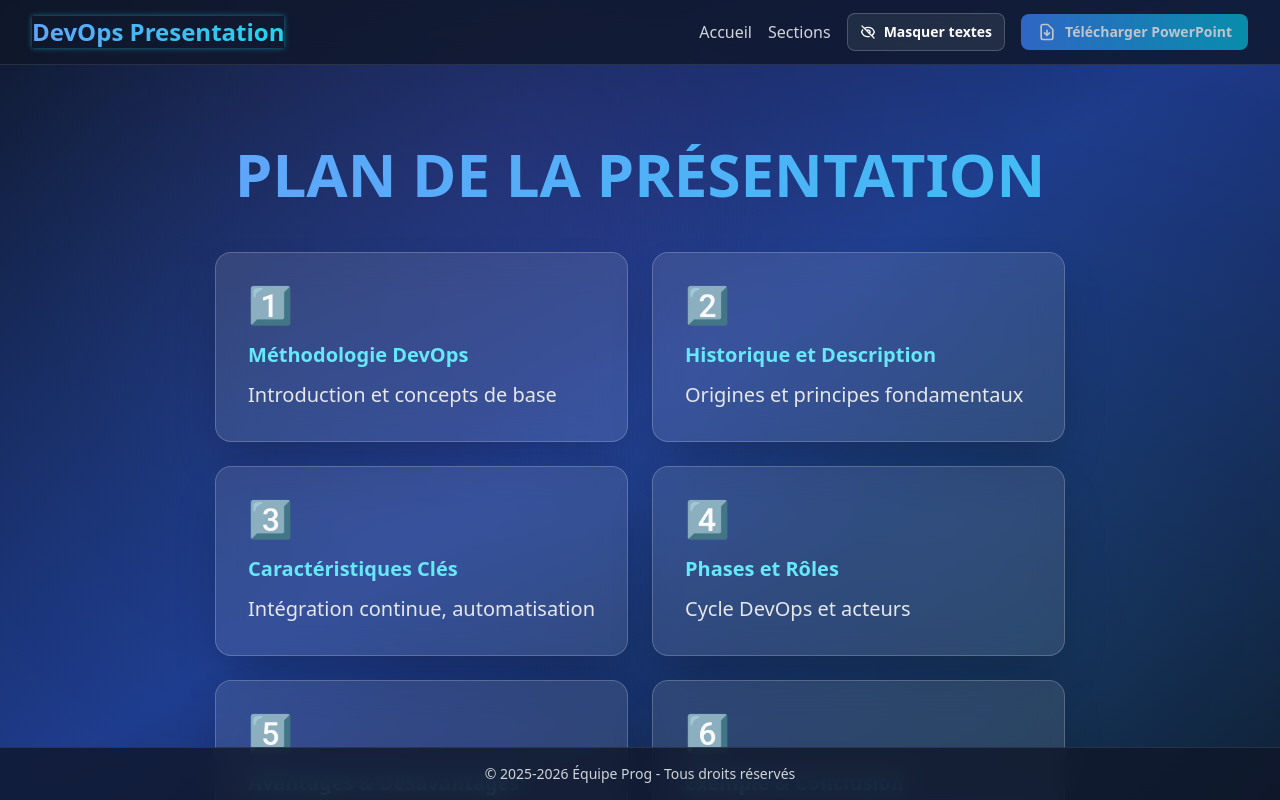
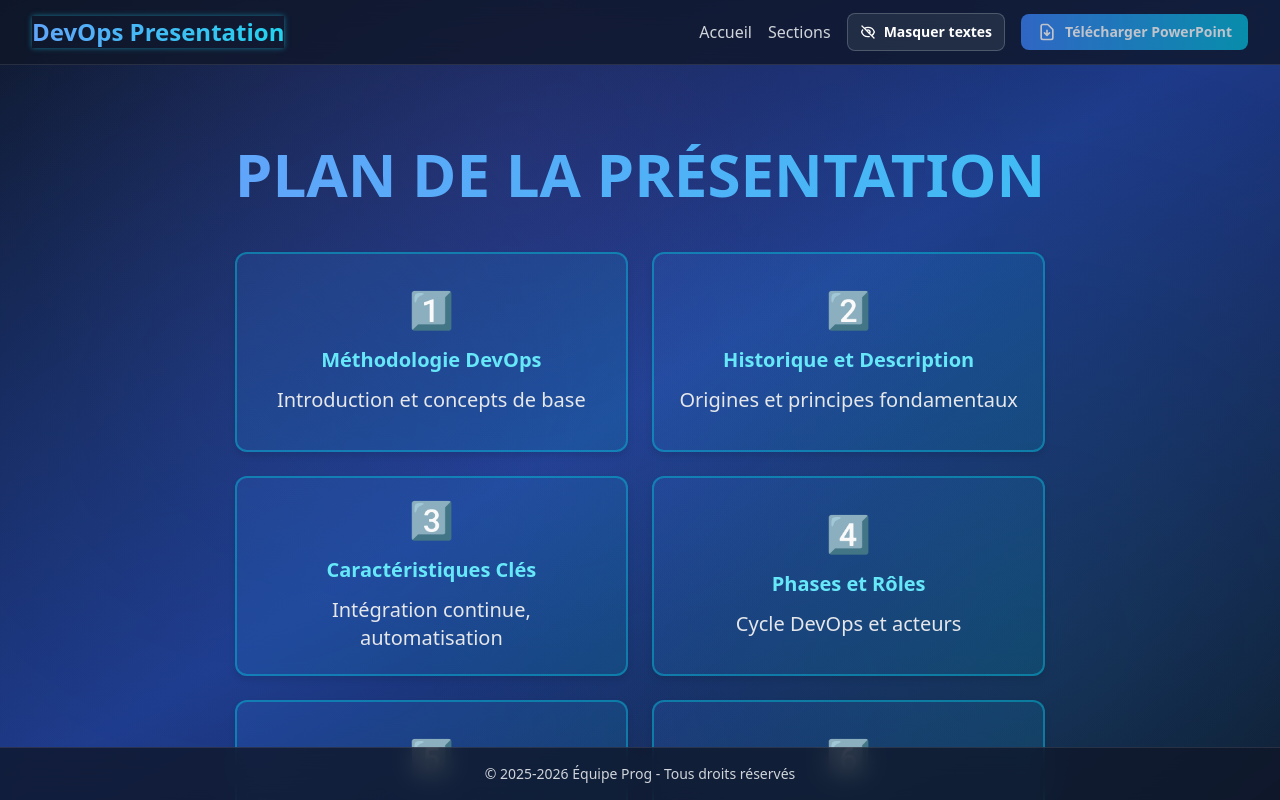
Before and after one commit to LeFab70/devopsexpo, an Angular app: page /plan in a window 1280 px wide. Both pictures are taken after a click on the button "Afficher textes". Shown: the top 800 px of the page. Built offline with nearby package versions, Linux system fonts and the light colour scheme.

Commit message:
feat: ajout de cartes rotatives qui s'ouvrent au scroll pour le plan de présentation

```diff
--- a/src/app/components/plan/plan.css
+++ b/src/app/components/plan/plan.css
@@ -0,0 +1,108 @@
+/* Container pour la carte rotative */
+.rotating-card {
+  perspective: 1000px;
+  height: 200px;
+  position: relative;
+  opacity: 0;
+  transform: translateY(30px);
+  transition: opacity 0.6s ease, transform 0.6s ease;
+}
+
+.rotating-card.opened {
+  opacity: 1;
+  transform: translateY(0);
+}
+
+.rotating-card .card-front,
+.rotating-card .card-back {
+  position: absolute;
+  width: 100%;
+  height: 100%;
+  backface-visibility: hidden;
+  border-radius: 12px;
+  display: flex;
+  flex-direction: column;
+  align-items: center;
+  justify-content: center;
+  transition: transform 0.8s cubic-bezier(0.4, 0, 0.2, 1);
+  box-shadow: 0 4px 6px rgba(0, 0, 0, 0.1);
+}
+
+.rotating-card .card-front {
+  background: linear-gradient(135deg, rgba(59, 130, 246, 0.1) 0%, rgba(6, 182, 212, 0.1) 100%);
+  border: 2px solid rgba(59, 130, 246, 0.3);
+  transform: rotateY(0deg);
+}
+
+.rotating-card .card-back {
+  background: linear-gradient(135deg, rgba(59, 130, 246, 0.15) 0%, rgba(6, 182, 212, 0.15) 100%);
+  border: 2px solid rgba(6, 182, 212, 0.5);
+  transform: rotateY(180deg);
+  padding: 1.5rem;
+}
+
+/* Animation de rotation quand la carte s'ouvre */
+.rotating-card.opened .card-front {
+  transform: rotateY(-180deg);
+}
+
+.rotating-card.opened .card-back {
+  transform: rotateY(0deg);
+}
+
+/* Style du recto (face avant) */
+.card-number {
+  font-size: 4rem;
+  font-weight: bold;
+  background: linear-gradient(135deg, #3b82f6 0%, #06b6d4 100%);
+  -webkit-background-clip: text;
+  -webkit-text-fill-color: transparent;
+  background-clip: text;
+  line-height: 1;
+  margin-bottom: 0.5rem;
+}
+
+.card-emoji {
+  font-size: 2.5rem;
+  margin-bottom: 0.5rem;
+  opacity: 0.7;
+}
+
+.card-front .subtitle {
+  text-align: center;
+  margin-top: 0.5rem;
+}
+
+/* Style du verso (face arrière) */
+.card-content-inner {
+  text-align: center;
+  width: 100%;
+}
+
+.card-back .text-content {
+  margin-top: 0.5rem;
+}
+
+/* Animation d'entrée progressive */
+.rotating-card:nth-child(1) { transition-delay: 0s; }
+.rotating-card:nth-child(2) { transition-delay: 0.1s; }
+.rotating-card:nth-child(3) { transition-delay: 0.2s; }
+.rotating-card:nth-child(4) { transition-delay: 0.3s; }
+.rotating-card:nth-child(5) { transition-delay: 0.4s; }
+.rotating-card:nth-child(6) { transition-delay: 0.5s; }
+
+/* Effet hover sur les cartes ouvertes */
+.rotating-card.opened:hover .card-back {
+  box-shadow: 0 8px 16px rgba(6, 182, 212, 0.4);
+  transform: rotateY(0deg) scale(1.02);
+}
+
+/* Animation de rotation plus fluide */
+@keyframes cardRotate {
+  from {
+    transform: rotateY(0deg);
+  }
+  to {
+    transform: rotateY(-180deg);
+  }
+}
--- a/src/app/components/plan/plan.html
+++ b/src/app/components/plan/plan.html
@@ -3,41 +3,25 @@
     <h1 class="title text-center mb-12 animate-slide-up">PLAN DE LA PRÉSENTATION</h1>
 
     <div class="grid grid-cols-1 md:grid-cols-2 gap-6">
-      <div class="card animate-slide-in-left" style="animation-delay: 0.1s">
-        <div class="text-4xl mb-4">1️⃣</div>
-        <h3 class="subtitle text-xl mb-3">Méthodologie DevOps</h3>
-        <p class="text-content">Introduction et concepts de base</p>
-      </div>
-
-      <div class="card animate-slide-in-right" style="animation-delay: 0.2s">
-        <div class="text-4xl mb-4">2️⃣</div>
-        <h3 class="subtitle text-xl mb-3">Historique et Description</h3>
-        <p class="text-content">Origines et principes fondamentaux</p>
-      </div>
-
-      <div class="card animate-slide-in-left" style="animation-delay: 0.3s">
-        <div class="text-4xl mb-4">3️⃣</div>
-        <h3 class="subtitle text-xl mb-3">Caractéristiques Clés</h3>
-        <p class="text-content">Intégration continue, automatisation</p>
-      </div>
-
-      <div class="card animate-slide-in-right" style="animation-delay: 0.4s">
-        <div class="text-4xl mb-4">4️⃣</div>
-        <h3 class="subtitle text-xl mb-3">Phases et Rôles</h3>
-        <p class="text-content">Cycle DevOps et acteurs</p>
-      </div>
-
-      <div class="card animate-slide-in-left" style="animation-delay: 0.5s">
-        <div class="text-4xl mb-4">5️⃣</div>
-        <h3 class="subtitle text-xl mb-3">Avantages & Désavantages</h3>
-        <p class="text-content">Analyse complète</p>
-      </div>
-
-      <div class="card animate-slide-in-right" style="animation-delay: 0.6s">
-        <div class="text-4xl mb-4">6️⃣</div>
-        <h3 class="subtitle text-xl mb-3">Exemple & Conclusion</h3>
-        <p class="text-content">Netflix et synthèse</p>
-      </div>
+      @for (item of planItems; track item.number; let i = $index) {
+        <div
+          #planCard
+          class="rotating-card"
+          [class.opened]="isCardOpened(i)">
+          <div class="card-front">
+            <div class="card-number">{{ item.number }}</div>
+            <div class="card-emoji">{{ item.emoji }}</div>
+            <h3 class="subtitle text-xl">{{ item.title }}</h3>
+          </div>
+          <div class="card-back">
+            <div class="card-content-inner">
+              <div class="text-4xl mb-4">{{ item.emoji }}</div>
+              <h3 class="subtitle text-xl mb-3">{{ item.title }}</h3>
+              <p class="text-content">{{ item.description }}</p>
+            </div>
+          </div>
+        </div>
+      }
     </div>
 
     <div class="mt-8 text-center">
--- a/src/app/components/plan/plan.ts
+++ b/src/app/components/plan/plan.ts
@@ -1,5 +1,12 @@
-import { Component } from '@angular/core';
+import { Component, OnInit, AfterViewInit, ElementRef, ViewChildren, QueryList } from '@angular/core';
 import { RouterLink } from '@angular/router';
+
+interface PlanItem {
+  number: string;
+  emoji: string;
+  title: string;
+  description: string;
+}
 
 @Component({
   selector: 'app-plan',
@@ -7,5 +14,55 @@ import { RouterLink } from '@angular/router';
   templateUrl: './plan.html',
   styleUrl: './plan.css',
 })
-export class Plan {
+export class Plan implements AfterViewInit {
+  @ViewChildren('planCard') planCards!: QueryList<ElementRef>;
+
+  planItems: PlanItem[] = [
+    { number: '1', emoji: '1️⃣', title: 'Méthodologie DevOps', description: 'Introduction et concepts de base' },
+    { number: '2', emoji: '2️⃣', title: 'Historique et Description', description: 'Origines et principes fondamentaux' },
+    { number: '3', emoji: '3️⃣', title: 'Caractéristiques Clés', description: 'Intégration continue, automatisation' },
+    { number: '4', emoji: '4️⃣', title: 'Phases et Rôles', description: 'Cycle DevOps et acteurs' },
+    { number: '5', emoji: '5️⃣', title: 'Avantages & Désavantages', description: 'Analyse complète' },
+    { number: '6', emoji: '6️⃣', title: 'Exemple & Conclusion', description: 'Netflix et synthèse' }
+  ];
+
+  openedCards: Set<number> = new Set();
+
+  ngAfterViewInit(): void {
+    this.setupIntersectionObserver();
+  }
+
+  setupIntersectionObserver(): void {
+    const observer = new IntersectionObserver(
+      (entries) => {
+        entries.forEach((entry, index) => {
+          if (entry.isIntersecting) {
+            const cardIndex = Array.from(this.planCards).findIndex(
+              card => card.nativeElement === entry.target
+            );
+            if (cardIndex !== -1 && !this.openedCards.has(cardIndex)) {
+              setTimeout(() => {
+                this.openedCards.add(cardIndex);
+              }, cardIndex * 150); // Délai progressif pour l'animation
+            }
+          }
+        });
+      },
+      {
+        threshold: 0.3, // Déclenche quand 30% de la carte est visible
+        rootMargin: '0px 0px -50px 0px'
+      }
+    );
+
+    // Observer chaque carte après un court délai pour s'assurer que les éléments sont rendus
+    setTimeout(() => {
+      this.planCards.forEach((card) => {
+        observer.observe(card.nativeElement);
+      });
+    }, 100);
+  }
+
+  isCardOpened(index: number): boolean {
+    return this.openedCards.has(index);
+  }
 }
```
